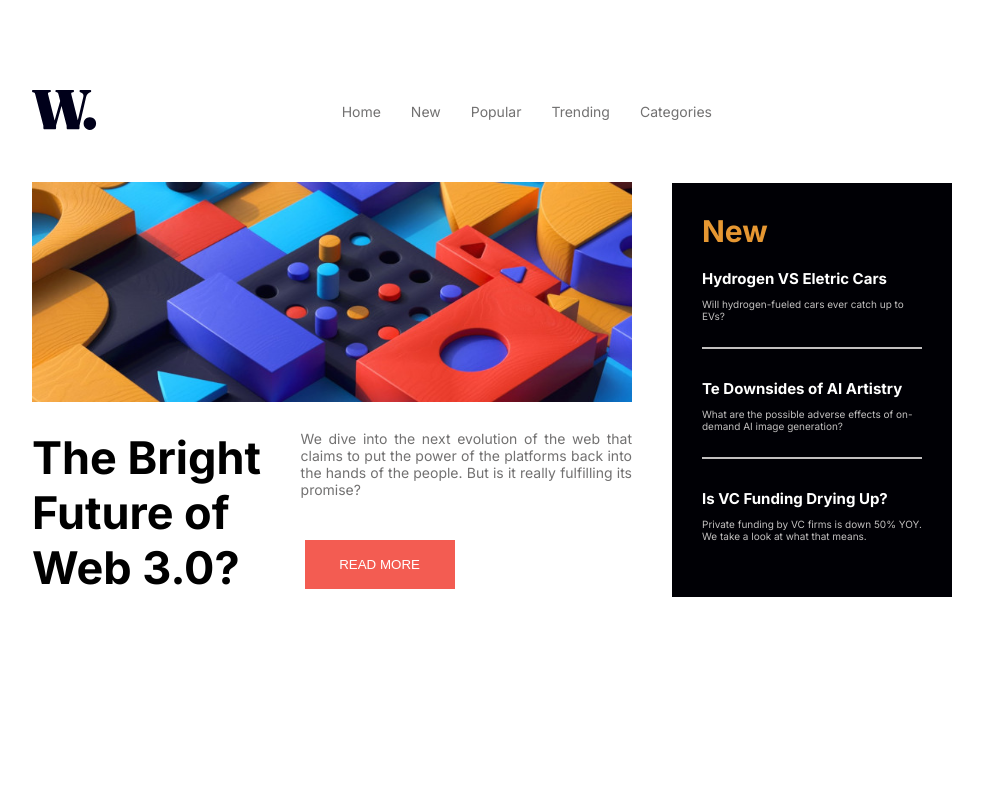
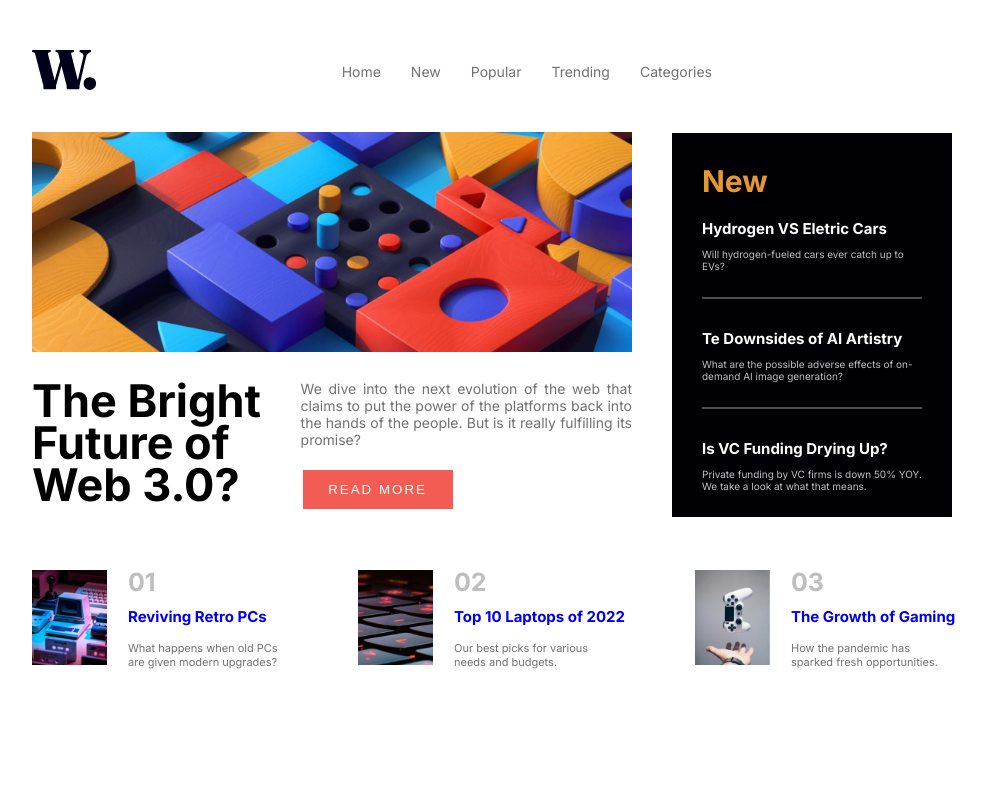
Before and after one commit to carolmedici/news-homepage, a plain HTML site: page index.html in a window 1280 px wide. Shown: the top 797 px of the page, without its empty margins (268-1254 px from the left). Drawn offline with Linux system fonts and the light colour scheme.

Commit message:
Layout
Done the complete page layout, with some active states

```diff
--- a/index.html
+++ b/index.html
@@ -31,44 +31,77 @@
                 <div class="text">
                     <h1>The Bright Future of Web 3.0?</h1>
                     <p>We dive into the next evolution of the web that claims to put the power of the platforms back into the hands of the people. But is it really fulfilling its promise?</p>
-                    <button>READ MORE</button>
+
+                    <a href="#"><button>READ MORE</button></a>
                 </div>
             </div>
 
             <Aside>
                 <h2>New</h2>
 
+                <a href="#" target="_self" rel="next">
                     <h3>Hydrogen VS Eletric Cars</h3>
                     <p>Will hydrogen-fueled cars ever catch up to EVs?</p>
+                </a>
 
                 <div id="line"></div>
 
+                <a href="#" target="_self" rel="next">
                     <h3>Te Downsides of AI Artistry</h3>
                     <p>What are the possible adverse effects of on-demand AI image generation?</p>
+                </a>
 
                 <div id="line"></div>
 
+                <a href="#" target="_self" rel="next">
                     <h3>Is VC Funding Drying Up?</h3>
                     <p>Private funding by VC firms is down 50% YOY. We take a look at what that means.</p>
+                </a>
 
 
             </Aside>
 
 
             <div class="newsletter">
+
+
+                    <div class="new1">
+                        <a href="#" target="_self" rel="next">
                         <img src="images/image-retro-pcs.jpg" alt="Image of an old PC">
+
                             <h4>01</h4>
                             <h5>Reviving Retro PCs</h5>
                             <p>What happens when old PCs are given modern upgrades?</p>
+                        </a>
+                    </div>
+                </a>
+
+
+
+                    <div class="new2">
+                        <a href="#" target="_self" rel="next">
                         <img src="images/image-top-laptops.jpg" alt="Image of a computer keyboard">
+
+
                             <h4>02</h4>
                             <h5>Top 10 Laptops of 2022</h5>
                             <p>Our best picks for various needs and budgets.</p>
+                        </a>
+                    </div>
+
+
+
+
+                    <div class="new3">
+                        <a href="#" target="_self" rel="next">
                         <img src="images/image-gaming-growth.jpg" alt="Image of a video game console falling into a hand">
                         <h4>03</h4>
                         <h5>The Growth of Gaming</h5>
                         <p>How the pandemic has sparked fresh opportunities.</p>
                     </div>
+                </a>
+
+            </div>
         </main>
     </div>
 </body>
--- a/style.css
+++ b/style.css
@@ -16,6 +16,8 @@
     --accent-titule-color: #E69732;
     --buttom-color: #F35C52;
     --accent-text-color: #c1bfbf ;
+    --text-number:  #bebebe ;
+    --line: rgba(191, 191, 191, 0.403);
 
     /*font*/
     --font: 'Inter', sans-serif;
@@ -31,8 +33,8 @@ nav{
     justify-content: space-between;
     align-items: center;
     margin: 30rem;
-    margin-bottom: 5rem;
-    margin-top: 9rem;
+    margin-bottom: 4rem;
+    margin-top: 5rem;
 }
 
 
@@ -46,11 +48,10 @@ ul{
 
 }
 ul li a{
-    text-decoration: none;
     font-family: var(--font);
     color: var(--text-color);
     font-size: 1.4rem;
-    list-style: none;
+
 }
 
 ul li a:hover{
@@ -73,7 +74,7 @@ ul li a:hover{
     position: absolute;
     left: 30rem;
     margin-right: 5rem;
-    top: 43rem;
+    top: 38rem;
     display: grid;
     grid-gap: 2rem;
     grid-template-columns: 1.5fr 2fr;
@@ -86,39 +87,51 @@ ul li a:hover{
     font-family: var(--font);
     font-weight: bolder;
     font-size: 4.5rem;
-    line-height: 5.5rem;
+    line-height: 4.2rem;
 }
 
 .text p {
     grid-column-start: 2;
-
-    font-weight: normal;
     font-size: 1.4rem;
     text-align: justify;
     color: var(--text-color);
+    margin-left: 0;
 }
 
 .text button{
     grid-column-start: 2;
     position: absolute;
-    left: 4px;
-    top: 11rem;
+    left: 2px;
+    top: 9rem;
     width: 15rem;
-    padding: 1.7rem;
+    padding: 1.2rem;
     background-color: var(--buttom-color);
     color: white;
     border-style: none;
+    letter-spacing: 2px;
+
+}
+
+.text button:hover{
+    background-color: var(--titule-color);
+
+}
+
+a{
+    list-style: none;
+    text-decoration: none;
 
 }
 
 aside{
     position: absolute;
     left: 94rem;
-    top: 18.3rem;
+    top: 13.3rem;
     background-color: var(--accent-color);
     color: white;
     padding: 3rem;
     width: 28rem;
+    padding-bottom: 0;
 }
 
 h2{
@@ -128,18 +141,26 @@ h2{
 
 }
 
+a h3:hover{
+    color: var(--accent-titule-color)
+}
+
+
+
 h3{
     font-size: 1.5rem;
     padding-bottom: 1rem;
+    color: white;
 }
 
 aside p {
     color: var(--accent-text-color);
     padding-bottom: 2.5rem;
+    margin-left: 0;
 }
 
 #line{
-    border: 0.1px solid var(--accent-text-color);
+    border: 0.1px solid var(--line);
     width: 22rem;
     margin-bottom: 3rem;
    border-width: 0.1px;
@@ -149,6 +170,71 @@ aside p {
 
 .newsletter{
     position: absolute;
-    top: 80rem;
+    top: 57rem;
+    display: grid;
+    grid-template-columns: 3;
 
 }
+
+.new1{
+    display: grid;
+    grid-template-columns: 2 ;
+    grid-column-start: 1;
+}
+
+.new2{
+    grid-column-start: 2;
+    display: grid;
+    grid-template-columns: 2 ;
+    margin-left: 7rem;
+}
+
+.new3{
+    grid-column-start: 3;
+    display: grid;
+    grid-template-columns: 2 ;
+    margin-left: 7rem;
+}
+.new1 img{
+    grid-column-start: 1;
+    width: 7.5rem;
+
+}
+
+h4, h5, p{
+    grid-column-start: 2;
+    margin-left: 9.6rem;
+    position: relative;
+
+
+}
+
+h4{
+    color: var(--text-number);
+    font-size: 2.5rem;
+    font-weight: bolder;
+    top: -10rem;
+   }
+
+h5{
+    top: -9rem;
+    font-size: 1.5rem ;
+    font-weight: bolder;
+}
+
+.newsletter p{
+    top: -7.5rem;
+    width: 16rem;
+    color: var(--text-color);
+    font-size: 1.1rem;
+}
+.new2 img{
+    grid-column-start: 1;
+    width: 7.5rem;
+
+}
+
+.new3 img{
+    grid-column-start: 1;
+    width: 7.5rem;
+}
```
Lines whose indentation alone changed are shown as unchanged.
